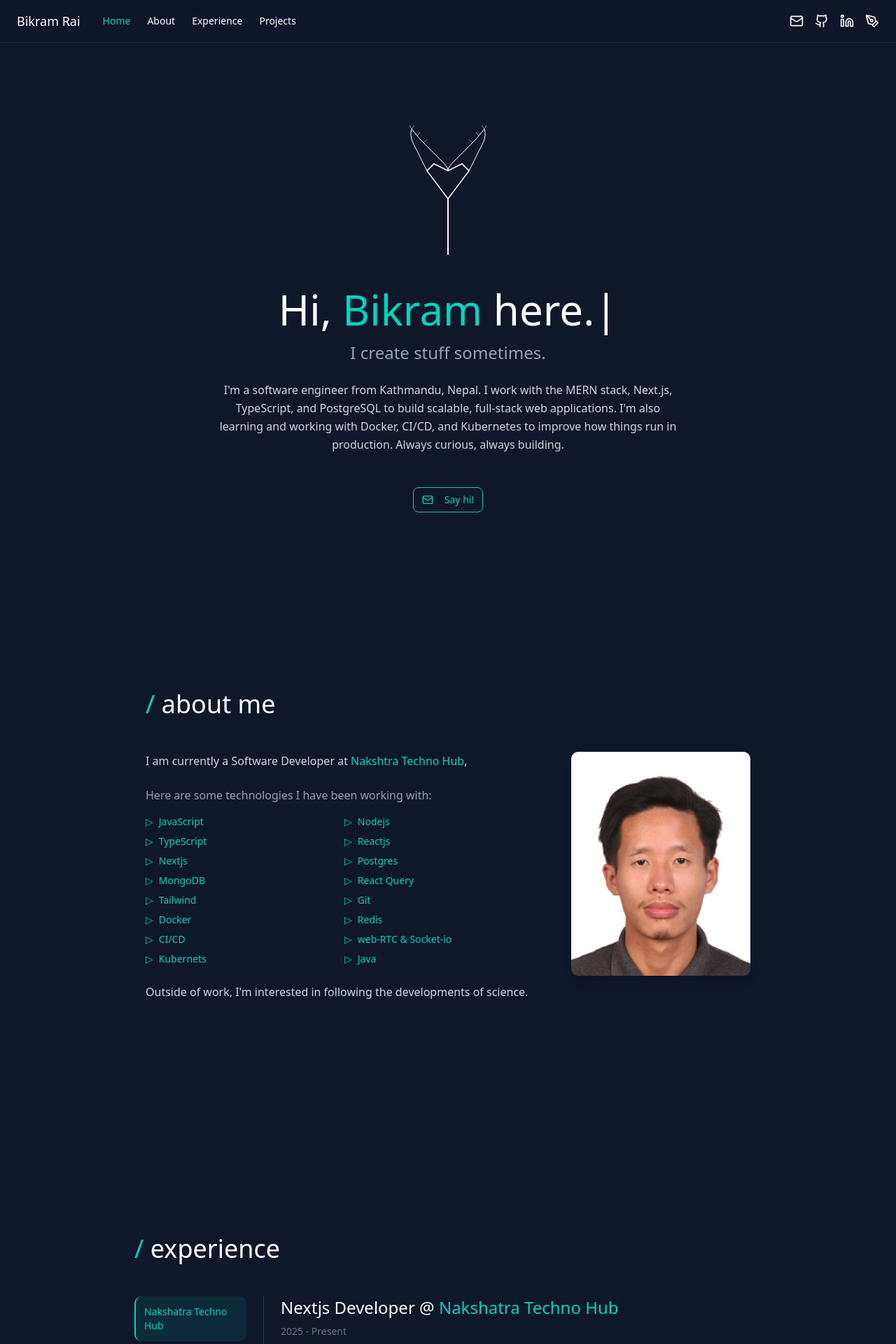
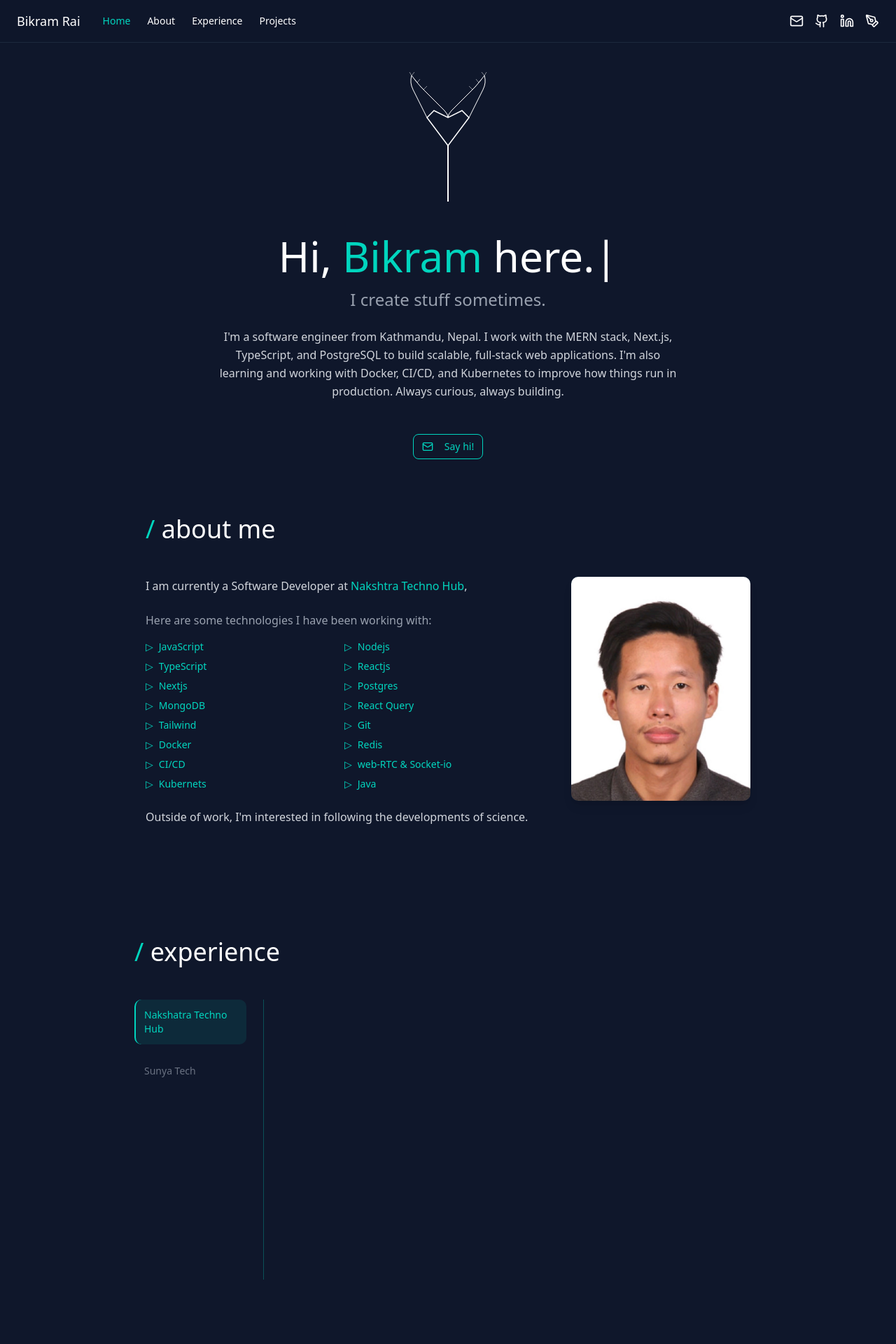
Before and after one commit to raibikram/portfolio-Nextjs, a Next.js app: page / in a window 1280 px wide. Shown: the top 1920 px of the page at 70% size. Built offline with nearby package versions, Linux system fonts and the light colour scheme.

Commit message:
fixes ui

```diff
--- a/src/components/experience.tsx
+++ b/src/components/experience.tsx
@@ -12,7 +12,7 @@ export default function Experience() {
         <span className="text-teal-400">/</span> experience
       </h2>
 
-      <div className="grid md:grid-cols-5 gap-6">
+      <div className="hidden  sm:grid sm:grid-cols-5 gap-6">
         {/* Left column - Company names */}
         <div className="md:col-span-1 space-y-2 md:space-y-4">
           {experienceData.map((exp, index) => (
@@ -71,7 +71,7 @@ export default function Experience() {
       </div>
 
       {/* Mobile view - Stacked layout */}
-      <div className="md:hidden mt-8">
+      <div className="sm:hidden mt-8">
         <div className="space-y-6">
           {experienceData.map((exp, index) => (
             <div
--- a/src/components/portfolio.tsx
+++ b/src/components/portfolio.tsx
@@ -127,7 +127,7 @@ export default function Portfolio() {
         {/* Home Section */}
         <section
           id="home"
-          className="min-h-screen flex flex-col items-center justify-center px-6 text-center pt-20 max-w-5xl mx-auto w-full"
+          className="flex flex-col items-center justify-center px-6 text-center pt-20 max-w-5xl mx-auto w-full"
         >
           <Home />
         </section>
@@ -135,15 +135,14 @@ export default function Portfolio() {
         {/* About Section */}
         <section
           id="about"
-          className="min-h-screen flex items-center justify-center px-6 py-20 max-w-5xl mx-auto w-full"
+          className="flex items-center justify-center px-6 py-20 max-w-5xl mx-auto w-full"
         >
           <About />
         </section>
-
         {/* Experience Section */}
         <section
           id="experience"
-          className="min-h-screen flex items-center  justify-center px-6 py-20 max-w-5xl mx-auto w-full"
+          className=" flex items-center  justify-center px-6 py-20 max-w-5xl mx-auto w-full"
         >
           <Experience />
         </section>
@@ -151,7 +150,7 @@ export default function Portfolio() {
         {/* Projects Section */}
         <section
           id="projects"
-          className="min-h-screen flex flex-col justify-center px-6 py-20 max-w-5xl mx-auto w-full"
+          className="flex flex-col justify-center px-6 py-20 max-w-5xl mx-auto w-full"
         >
           <Projects />
         </section>
--- a/src/lib/data/techStack.ts
+++ b/src/lib/data/techStack.ts
@@ -1,5 +1,5 @@
 export const techStack: string[] = [
-  "JavaScript",
+"JavaScript",
   "Nodejs",
   "TypeScript",
   "Reactjs",
```
Also changed, not shown: src/components/about.tsx (+2 -42 lines).
